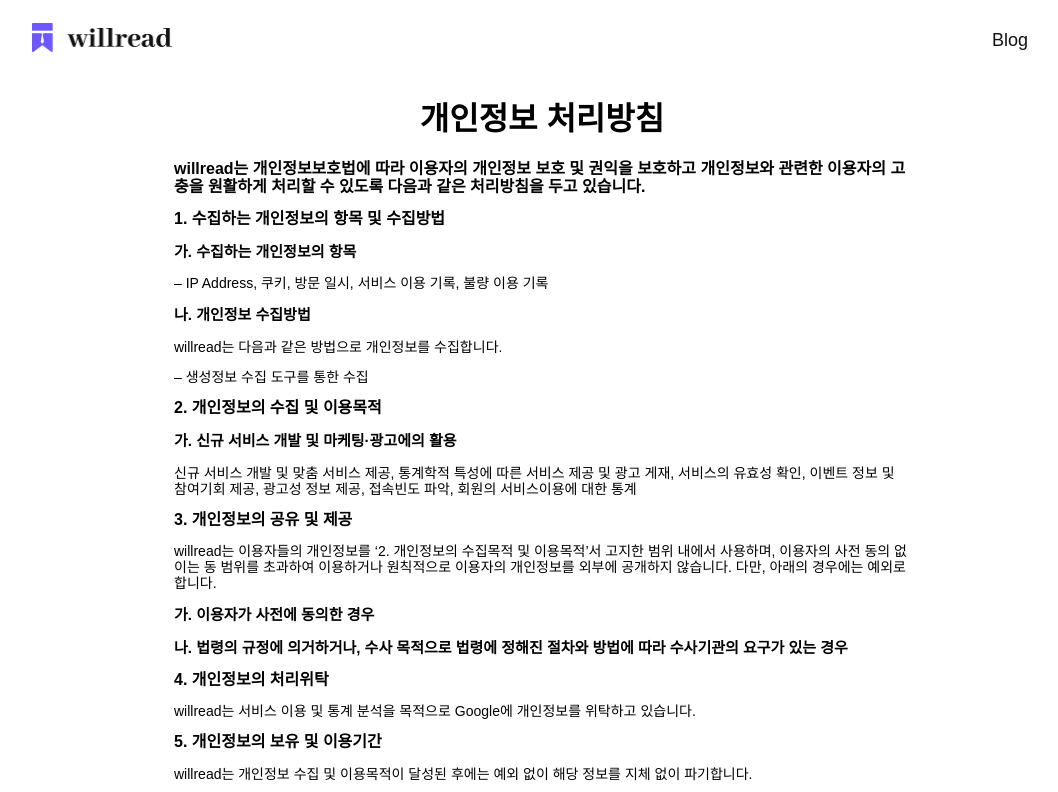
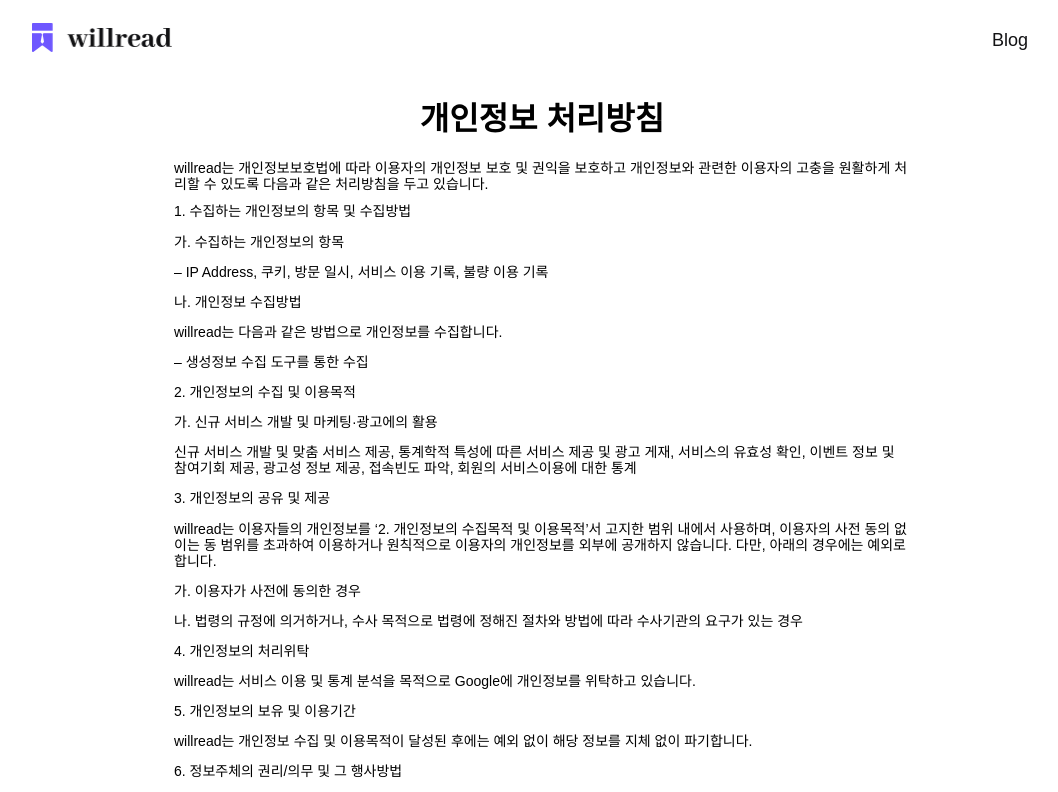
Before and after one commit to youngjin-k/willread-website, a Next.js app: page /policy/privacy in a window 1280 px wide. Shown: the top 792 px of the page, without its empty margins (98-1156 px from the left). Built offline with nearby package versions, Linux system fonts and the light colour scheme; no server answers; a web font is replaced by a local one.

Commit message:
feat: 스타일 조정

```diff
--- a/src/pages/policy/privacy.tsx
+++ b/src/pages/policy/privacy.tsx
@@ -99,15 +99,18 @@ const Container = styled.div`
   }
 
   h2 {
-    font-size: 16px;
+    font-size: 14px;
+    font-weight: normal;
   }
 
   h3 {
-    font-size: 15px;
+    font-size: 14px;
+    font-weight: normal;
   }
 
   p {
     font-size: 14px;
+    font-weight: normal;
   }
 `;
 
```
